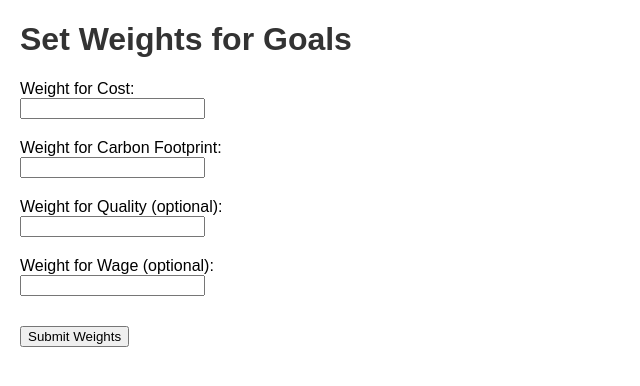
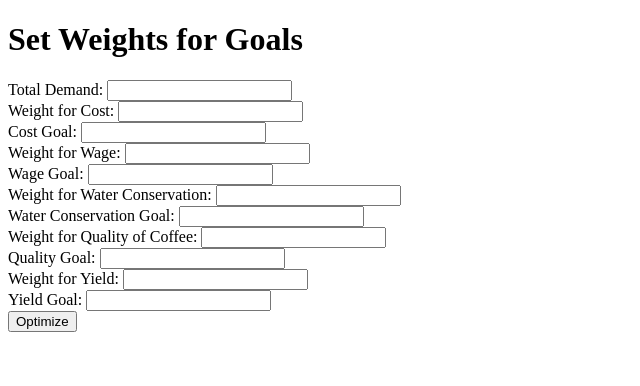
Before and after one commit to sarasaudrius/FinTech-EcoNexus-Project, a Flask app: page /weights/1 in a window 1280 px wide. Shown: the top 386 px of the page, without its empty margins (0-640 px from the left). Run offline with Flask 3, Linux system fonts and the light colour scheme.

Commit message:
new file changes and saves

```diff
--- a/optimization_app/app.py
+++ b/optimization_app/app.py
@@ -41,50 +41,49 @@ def upload_file():
 @app.route('/weights/<filename>', methods=['GET', 'POST'])
 def set_weights(filename):
     if request.method == 'POST':
-        weight_cost = float(request.form['weight_cost'])
-        weight_carbon = float(request.form['weight_carbon'])
-        weight_quality = float(request.form.get('weight_quality', 0))
-        weight_wage = float(request.form.get('weight_wage', 0))
+        total_demand = float(request.form['total_demand'])
+        weights = {
+            'cost': float(request.form['weight_cost']),
+            'wage': float(request.form['weight_wage']),
+            'water': float(request.form['weight_water']),
+            'quality': float(request.form['weight_quality']),
+            'yield': float(request.form['weight_yield']),
+        }
+        goals = {
+            'cost': float(request.form['cost_goal']),
+            'wage': float(request.form['wage_goal']),
+            'water': float(request.form['water_goal']),
+            'quality': float(request.form['quality_goal']),
+            'yield': float(request.form['yield_goal']),
+        }
 
         filepath = os.path.join(app.config['UPLOAD_FOLDER'], filename)
         df = pd.read_csv(filepath)
-        result = optimize(df, weight_cost, weight_carbon, weight_quality, weight_wage)
+        result = optimize(df, total_demand, weights, goals)
         return render_template('results.html', result=result)
     return render_template('weights.html', filename=filename)
 
-def optimize(df, weight_cost, weight_carbon, weight_quality, weight_wage):
-    suppliers = df['Supplier'].tolist()
-    supply_capacity = df['Supply Capacity'].tolist()
-    cost_per_kg = df['Cost per kg'].tolist()
-    carbon_footprint_per_kg = df['Carbon Footprint per kg'].tolist()
-    quality_score = df.get('Quality Score', [0] * len(suppliers)).tolist()
-    wage_per_kg = df.get('Wage per kg', [0] * len(suppliers)).tolist()
-    total_demand = 1000  # This can also be parameterized if needed
-
-    cost_goal = 10000
-    carbon_goal = 2000
-    quality_goal = 85
-    wage_goal = 5
+def optimize(df, total_demand, weights, goals):
+    suppliers = df['Supplier ID'].tolist()
+    supply_capacity = df['Cost per bag (euros)'].tolist()  # Assuming supply capacity is derived from cost per bag
+    cost_per_bag = df['Cost per bag (euros)'].tolist()
+    wage_per_day = df['Wage per day (euros)'].tolist()
+    water_conservation = df['Water conservation (liters per bag)'].tolist()
+    quality_of_coffee = df['Quality of coffee (total cup points)'].tolist()
+    yield_bags = df['Yield (bags per ha)'].tolist()
 
     # Create a new model
     model = gp.Model("supplier_selection")
 
     # Create variables
     x = model.addVars(suppliers, vtype=GRB.INTEGER, name="x", lb=0)
-    d1_plus = model.addVar(name="d1_plus", lb=0)
-    d1_minus = model.addVar(name="d1_minus", lb=0)
-    d2_plus = model.addVar(name="d2_plus", lb=0)
-    d2_minus = model.addVar(name="d2_minus", lb=0)
-    d3_plus = model.addVar(name="d3_plus", lb=0)
-    d3_minus = model.addVar(name="d3_minus", lb=0)
-    d4_plus = model.addVar(name="d4_plus", lb=0)
-    d4_minus = model.addVar(name="d4_minus", lb=0)
+    deviation_vars = {goal: (model.addVar(name=f"d_{goal}_plus", lb=0), model.addVar(name=f"d_{goal}_minus", lb=0)) for goal in goals}
 
     # Set objective
-    model.setObjective(weight_cost * (d1_plus + d1_minus) +
-                       weight_carbon * (d2_plus + d2_minus) +
-                       weight_quality * (d3_plus + d3_minus) +
-                       weight_wage * (d4_plus + d4_minus), GRB.MINIMIZE)
+    model.setObjective(
+        gp.quicksum(weights[goal] * (deviation_vars[goal][0] + deviation_vars[goal][1]) for goal in goals),
+        GRB.MINIMIZE
+    )
 
     # Add constraints
     model.addConstr(gp.quicksum(x[suppliers[i]] for i in range(len(suppliers))) == total_demand, "total_demand")
@@ -92,10 +91,11 @@ def optimize(df, weight_cost, weight_carbon, weight_quality, weight_wage):
         model.addConstr(x[suppliers[i]] <= supply_capacity[i], f"supply_capacity_{suppliers[i]}")
 
     # Goals with deviation variables
-    model.addConstr(gp.quicksum(cost_per_kg[i] * x[suppliers[i]] for i in range(len(suppliers))) + d1_minus - d1_plus == cost_goal, "cost_goal")
-    model.addConstr(gp.quicksum(carbon_footprint_per_kg[i] * x[suppliers[i]] for i in range(len(suppliers))) + d2_minus - d2_plus == carbon_goal, "carbon_goal")
-    model.addConstr(gp.quicksum(quality_score[i] * x[suppliers[i]] for i in range(len(suppliers))) + d3_minus - d3_plus == quality_goal, "quality_goal")
-    model.addConstr(gp.quicksum(wage_per_kg[i] * x[suppliers[i]] for i in range(len(suppliers))) + d4_minus - d4_plus == wage_goal, "wage_goal")
+    model.addConstr(gp.quicksum(cost_per_bag[i] * x[suppliers[i]] for i in range(len(suppliers))) + deviation_vars['cost'][1] - deviation_vars['cost'][0] == goals['cost'], "cost_goal")
+    model.addConstr(gp.quicksum(wage_per_day[i] * x[suppliers[i]] for i in range(len(suppliers))) + deviation_vars['wage'][1] - deviation_vars['wage'][0] == goals['wage'], "wage_goal")
+    model.addConstr(gp.quicksum(water_conservation[i] * x[suppliers[i]] for i in range(len(suppliers))) + deviation_vars['water'][1] - deviation_vars['water'][0] == goals['water'], "water_goal")
+    model.addConstr(gp.quicksum(quality_of_coffee[i] * x[suppliers[i]] for i in range(len(suppliers))) + deviation_vars['quality'][1] - deviation_vars['quality'][0] == goals['quality'], "quality_goal")
+    model.addConstr(gp.quicksum(yield_bags[i] * x[suppliers[i]] for i in range(len(suppliers))) + deviation_vars['yield'][1] - deviation_vars['yield'][0] == goals['yield'], "yield_goal")
 
     # Optimize model
     model.optimize()
@@ -104,14 +104,13 @@ def optimize(df, weight_cost, weight_carbon, weight_quality, weight_wage):
     if model.status == GRB.OPTIMAL:
         result['status'] = "Optimal solution found"
         result['purchase'] = {suppliers[i]: x[suppliers[i]].X for i in range(len(suppliers))}
-        result['total_cost'] = gp.quicksum(cost_per_kg[i] * x[suppliers[i]].X for i in range(len(suppliers))).getValue()
-        result['total_carbon'] = gp.quicksum(carbon_footprint_per_kg[i] * x[suppliers[i]].X for i in range(len(suppliers))).getValue()
-        result['total_quality'] = gp.quicksum(quality_score[i] * x[suppliers[i]].X for i in range(len(suppliers))).getValue()
-        result['total_wage'] = gp.quicksum(wage_per_kg[i] * x[suppliers[i]].X for i in range(len(suppliers))).getValue()
-        result['cost_deviation'] = (d1_plus.X, d1_minus.X)
-        result['carbon_deviation'] = (d2_plus.X, d2_minus.X)
-        result['quality_deviation'] = (d3_plus.X, d3_minus.X)
-        result['wage_deviation'] = (d4_plus.X, d4_minus.X)
+        result['total_cost'] = gp.quicksum(cost_per_bag[i] * x[suppliers[i]].X for i in range(len(suppliers))).getValue()
+        result['total_wage'] = gp.quicksum(wage_per_day[i] * x[suppliers[i]].X for i in range(len(suppliers))).getValue()
+        result['total_water'] = gp.quicksum(water_conservation[i] * x[suppliers[i]].X for i in range(len(suppliers))).getValue()
+        result['total_quality'] = gp.quicksum(quality_of_coffee[i] * x[suppliers[i]].X for i in range(len(suppliers))).getValue()
+        result['total_yield'] = gp.quicksum(yield_bags[i] * x[suppliers[i]].X for i in range(len(suppliers))).getValue()
+        for goal in goals:
+            result[f'{goal}_deviation'] = (deviation_vars[goal][0].X, deviation_vars[goal][1].X)
     else:
         result['status'] = "No optimal solution found"
 
--- a/optimization_app/templates/weights.html
+++ b/optimization_app/templates/weights.html
@@ -1,22 +1,41 @@
-<!DOCTYPE html>
+<!-- weights.html -->
+<!doctype html>
 <html lang="en">
-<head>
-    <meta charset="UTF-8">
-    <title>Set Weights</title>
-    <link rel="stylesheet" type="text/css" href="{{ url_for('static', filename='style.css') }}">
-</head>
-<body>
+  <head>
+    <title>Set Weights and Goals</title>
+  </head>
+  <body>
     <h1>Set Weights for Goals</h1>
-    <form action="/weights/{{ filename }}" method="post">
-        <label for="weight_cost">Weight for Cost:</label>
-        <input type="text" id="weight_cost" name="weight_cost"><br>
-        <label for="weight_carbon">Weight for Carbon Footprint:</label>
-        <input type="text" id="weight_carbon" name="weight_carbon"><br>
-        <label for="weight_quality">Weight for Quality (optional):</label>
-        <input type="text" id="weight_quality" name="weight_quality"><br>
-        <label for="weight_wage">Weight for Wage (optional):</label>
-        <input type="text" id="weight_wage" name="weight_wage"><br>
-        <input type="submit" value="Submit Weights">
+    <form method="post">
+      <label for="total_demand">Total Demand:</label>
+      <input type="number" id="total_demand" name="total_demand" step="0.01" required><br>
+
+      <label for="weight_cost">Weight for Cost:</label>
+      <input type="number" id="weight_cost" name="weight_cost" step="0.01" required><br>
+      <label for="cost_goal">Cost Goal:</label>
+      <input type="number" id="cost_goal" name="cost_goal" step="0.01" required><br>
+
+      <label for="weight_wage">Weight for Wage:</label>
+      <input type="number" id="weight_wage" name="weight_wage" step="0.01" required><br>
+      <label for="wage_goal">Wage Goal:</label>
+      <input type="number" id="wage_goal" name="wage_goal" step="0.01" required><br>
+
+      <label for="weight_water">Weight for Water Conservation:</label>
+      <input type="number" id="weight_water" name="weight_water" step="0.01" required><br>
+      <label for="water_goal">Water Conservation Goal:</label>
+      <input type="number" id="water_goal" name="water_goal" step="0.01" required><br>
+
+      <label for="weight_quality">Weight for Quality of Coffee:</label>
+      <input type="number" id="weight_quality" name="weight_quality" step="0.01" required><br>
+      <label for="quality_goal">Quality Goal:</label>
+      <input type="number" id="quality_goal" name="quality_goal" step="0.01" required><br>
+
+      <label for="weight_yield">Weight for Yield:</label>
+      <input type="number" id="weight_yield" name="weight_yield" step="0.01" required><br>
+      <label for="yield_goal">Yield Goal:</label>
+      <input type="number" id="yield_goal" name="yield_goal" step="0.01" required><br>
+
+      <input type="submit" value="Optimize">
     </form>
-</body>
+  </body>
 </html>
--- a/uploads/supplier_data.csv
+++ b/uploads/supplier_data.csv
@@ -1,5 +1,5 @@
 Supplier,Supply Capacity,Cost per kg,Carbon Footprint per kg,Quality Score,Wage per kg
-A,500,20,4,90,6
-B,600,15,3,85,5
-C,400,18,5,80,4
+A,500,20,4.0,90,6.0
+B,600,15,3.0,85,5.0
+C,400,18,5.0,80,4.0
 D,300,22,2.5,88,5.5
```
Also changed, not shown: coffee_supplier_data.csv (added, +31 -0 lines), optimization_app/templates/results.html (+6 -4 lines), uploads/coffee_supplier_data.csv (added, +31 -0 lines), Code/app.py (deleted), Code/index.html (deleted), Code/upload.html (deleted).
